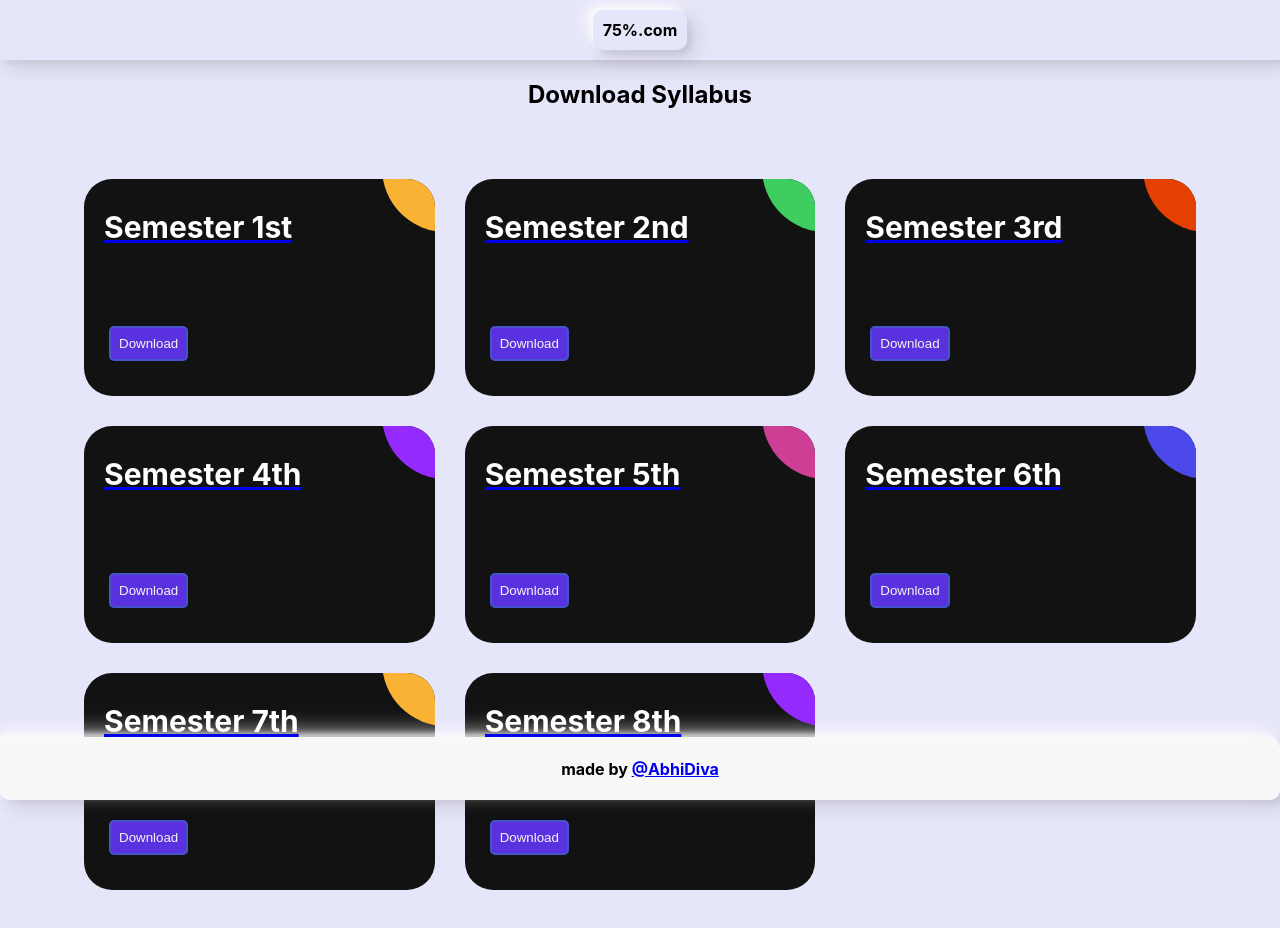
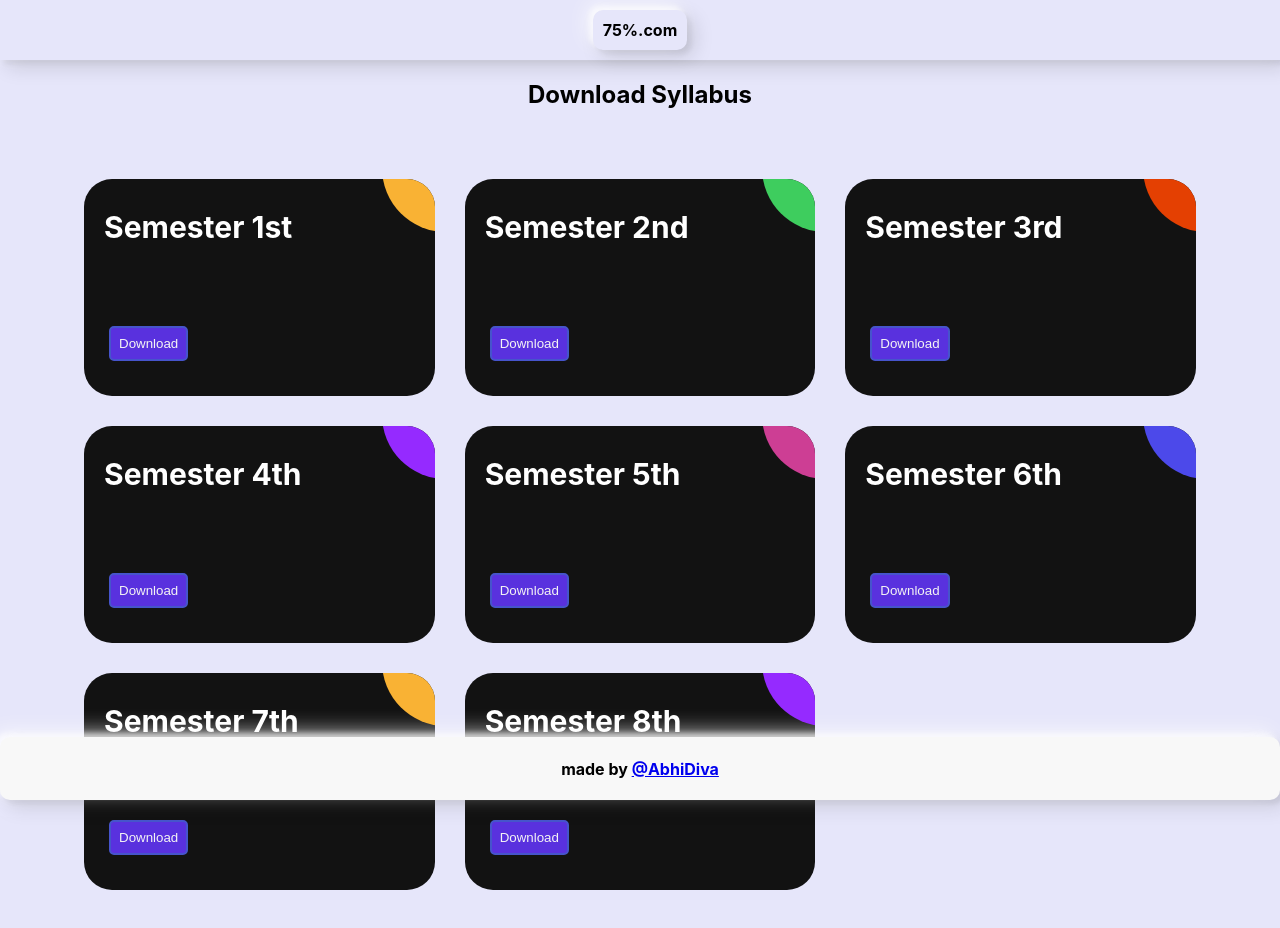
Before and after one commit to AbhiDiva96/75per, a React (Create React App) app: page /syllabus in a window 1280 px wide. Shown: the top 928 px of the page. Built offline with nearby package versions, Linux system fonts and the light colour scheme.

Commit message:
removed underlines from syllabus

```diff
--- a/src/components/page3/1Year.js
+++ b/src/components/page3/1Year.js
@@ -50,7 +50,7 @@ function fstYear() {
 </div>
 </Link>
 
-<Link class="link" to=''>
+<Link class="link" to='/notes'>
 <div class="card green">
 <img src={pyq} alt=''/>
  <p class="second-text">PYQ</p>
--- a/src/components/page4/syllabus.js
+++ b/src/components/page4/syllabus.js
@@ -28,7 +28,7 @@ const Syllabus =() => {
          <div class="ag-format-container">
   <div class="ag-courses_box">
     <div class="ag-courses_item">
-      <a href="#" class="ag-courses-item_link">
+      <a href="#"  class="ag-courses-item_link link">
         <div class="ag-courses-item_bg"></div>
 
         <div class="ag-courses-item_title">
@@ -46,7 +46,7 @@ const Syllabus =() => {
     </div>
 
     <div class="ag-courses_item">
-      <a href="#" class="ag-courses-item_link">
+      <a href="#" class="ag-courses-item_link link">
         <div class="ag-courses-item_bg"></div>
 
         <div class="ag-courses-item_title">
@@ -63,7 +63,7 @@ const Syllabus =() => {
     </div>
 
     <div class="ag-courses_item">
-      <a href="#" class="ag-courses-item_link">
+      <a href="#" class="ag-courses-item_link link">
         <div class="ag-courses-item_bg"></div>
 
         <div class="ag-courses-item_title">
@@ -80,7 +80,7 @@ const Syllabus =() => {
     </div>
 
     <div class="ag-courses_item">
-      <a href="#" class="ag-courses-item_link">
+      <a href="#" class="ag-courses-item_link link">
         <div class="ag-courses-item_bg"></div>
 
         <div class="ag-courses-item_title">
@@ -97,7 +97,7 @@ const Syllabus =() => {
     </div>
 
     <div class="ag-courses_item">
-      <a href="#" class="ag-courses-item_link">
+      <a href="#" class="ag-courses-item_link link">
         <div class="ag-courses-item_bg"></div>
 
         <div class="ag-courses-item_title">
@@ -115,7 +115,7 @@ const Syllabus =() => {
     </div>
 
     <div class="ag-courses_item">
-      <a href="#" class="ag-courses-item_link">
+      <a href="#" class="ag-courses-item_link link">
         <div class="ag-courses-item_bg"></div>
 
         <div class="ag-courses-item_title">
@@ -133,7 +133,7 @@ const Syllabus =() => {
     </div>
 
     <div class="ag-courses_item">
-      <a href="#" class="ag-courses-item_link">
+      <a href="#" class="ag-courses-item_link link">
         <div class="ag-courses-item_bg"></div>
 
         <div class="ag-courses-item_title">
@@ -151,7 +151,7 @@ const Syllabus =() => {
     </div>
 
     <div class="ag-courses_item">
-      <a href="#" class="ag-courses-item_link">
+      <a href="#" class="ag-courses-item_link link">
         <div class="ag-courses-item_bg"></div>
 
         <div class="ag-courses-item_title">
```
